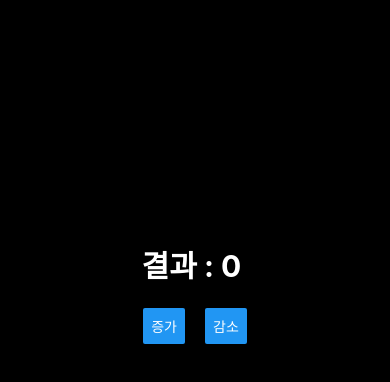
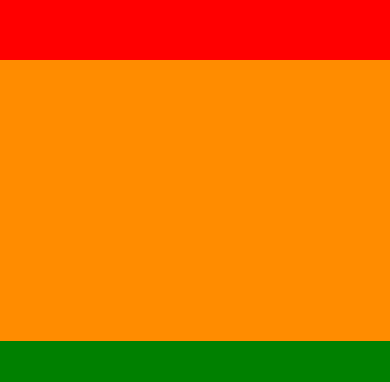
Before and after one commit to bym010312/RN_weather_app, a React Native app: screen / in a window 390 px wide. Shown: the part 128-510 px from the top of the page. Built offline with nearby package versions, Linux system fonts and the light colour scheme.

Commit message:
Flex Box 사용법

```diff
--- a/App.js
+++ b/App.js
@@ -3,45 +3,18 @@ import { StyleSheet, Text, View, Button } from "react-native";
 import React, { useState } from "react";
 
 export default function App() {
-  const [number, setNumber] = useState(0);
   return (
-    <View style={styles.container}>
-      <Text style={styles.text}>결과 : {number} </Text>
-      <View style={styles.btnGroup}>
-        <Button
-          title="증가"
-          onPress={() => {
-            setNumber(number + 1);
-          }}
-        />
-        <Button
-          title="감소"
-          onPress={() => {
-            setNumber(number - 1);
-          }}
-        />
-      </View>
+    <View style={{ flex: 1 }}>
+      <View style={{ flex: 1, backgroundColor: "red" }}></View>
+      <View
+        style={{ flex: 1.5, backgroundColor: "darkorange" }}
+      ></View>
+      <View
+        style={{ flex: 2, backgroundColor: "green" }}
+      ></View>
       <StatusBar style="auto" />
     </View>
   );
 }
 
-const styles = StyleSheet.create({
-  container: {
-    flex: 1,
-    backgroundColor: "black",
-    alignItems: "center",
-    justifyContent: "center",
-  },
-  text: {
-    fontSize: 30,
-    color: "white",
-    fontWeight: "bold",
-  },
-  btnGroup: {
-    flexDirection: "row",
-    gap: 20,
-    borderWidth: 2,
-    marginTop: 20,
-  },
-});
+const styles = StyleSheet.create({});
```
